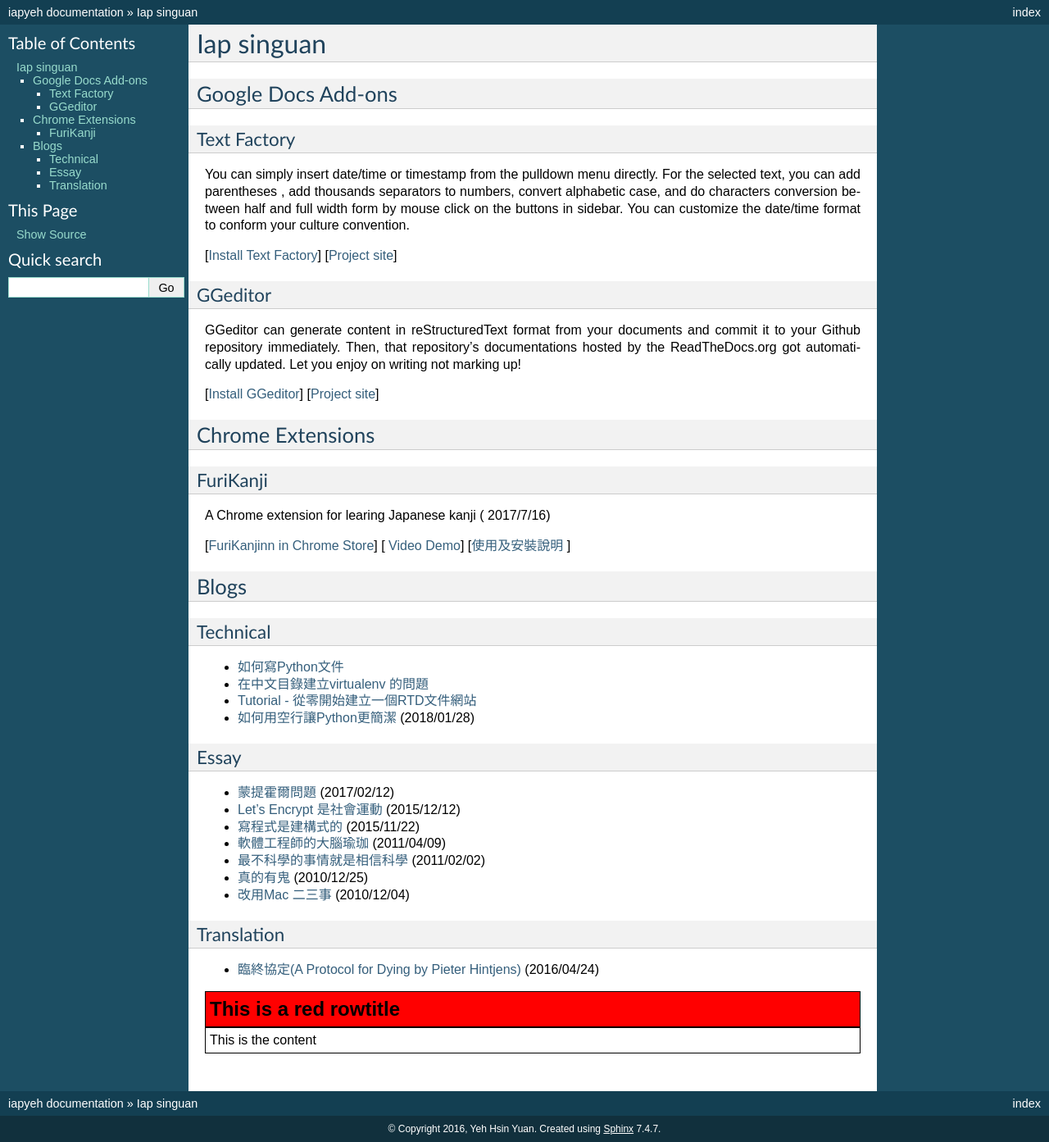
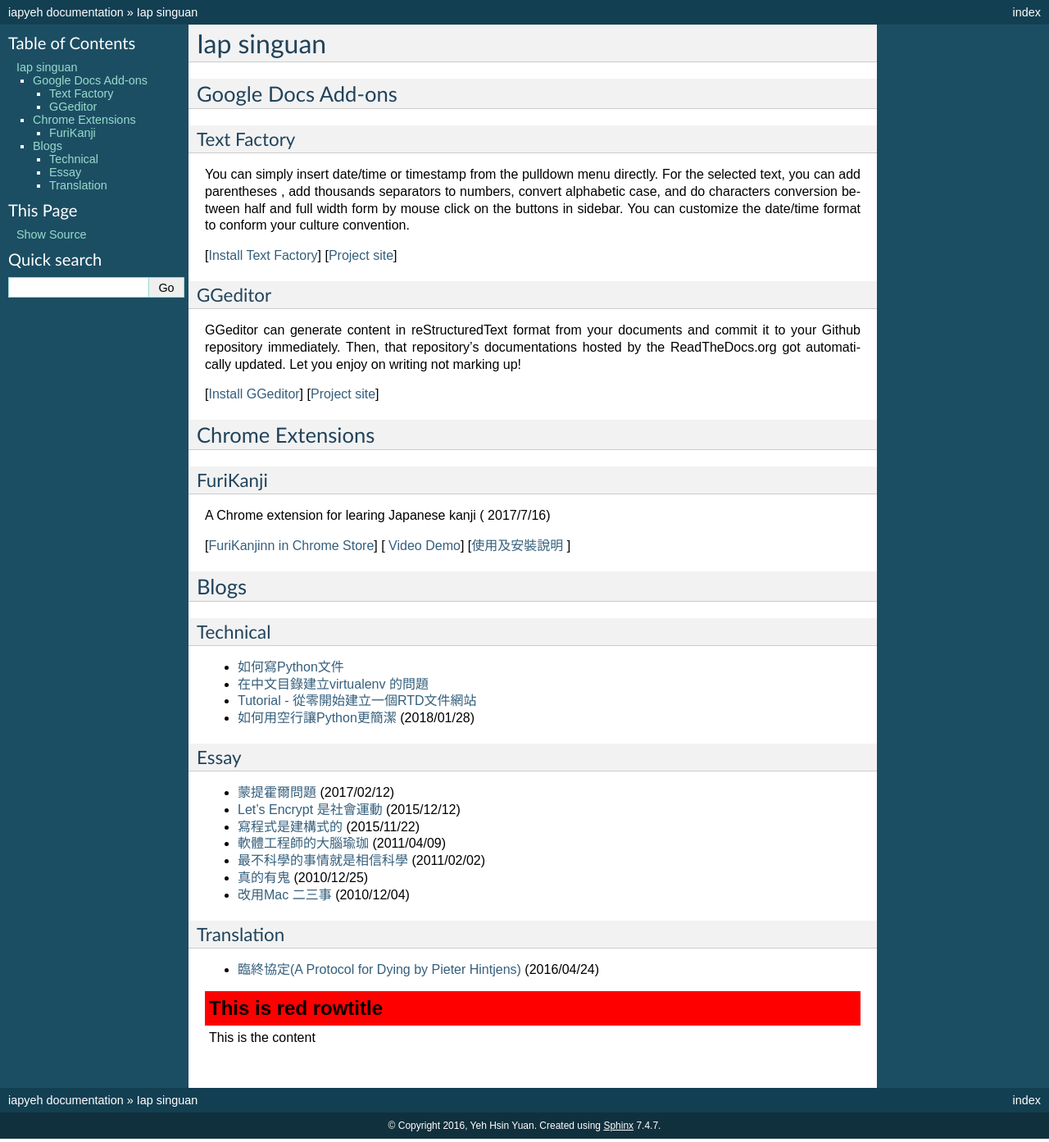
Before and after one commit to iapyeh/iapyeh, a Sphinx documentation site: the page built from docs/index.rst, in a window 1280 px wide. Shown: the whole page at 82% size. Built offline with Sphinx 7.4.7, drawn with Linux system fonts in a browser that asks for light colours.

Commit message:
Google Docs reST Editor@2019-6-8 20:7:10

```diff
--- a/docs/index.rst
+++ b/docs/index.rst
@@ -96,9 +96,9 @@ Translation
 
     <table cellspacing="0" cellpadding="0" style="width:100%">
     <thead>
-    <tr><th style="background-color:#ff0000;vertical-align:Top;padding-top:5px;padding-bottom:5px;padding-left:5px;padding-right:5px;border:solid 1px #000000"><p style="font-size:24px"><span  style="font-size:24px"> This is a red rowtitle</span></p></th></tr>
+    <tr><th style="background-color:#ff0000;vertical-align:Top;padding-top:5px;padding-bottom:5px;padding-left:5px;padding-right:5px"><p style="font-size:24px"><span  style="font-size:24px"> This is red rowtitle</span></p></th></tr>
     </thead><tbody>
-    <tr><td style="vertical-align:Top;padding-top:5px;padding-bottom:5px;padding-left:5px;padding-right:5px;border:solid 1px #000000"><p>This is the content</p></td></tr>
+    <tr><td style="vertical-align:Top;padding-top:5px;padding-bottom:5px;padding-left:5px;padding-right:5px"><p>This is the content</p></td></tr>
     </tbody></table>
 
 
```
